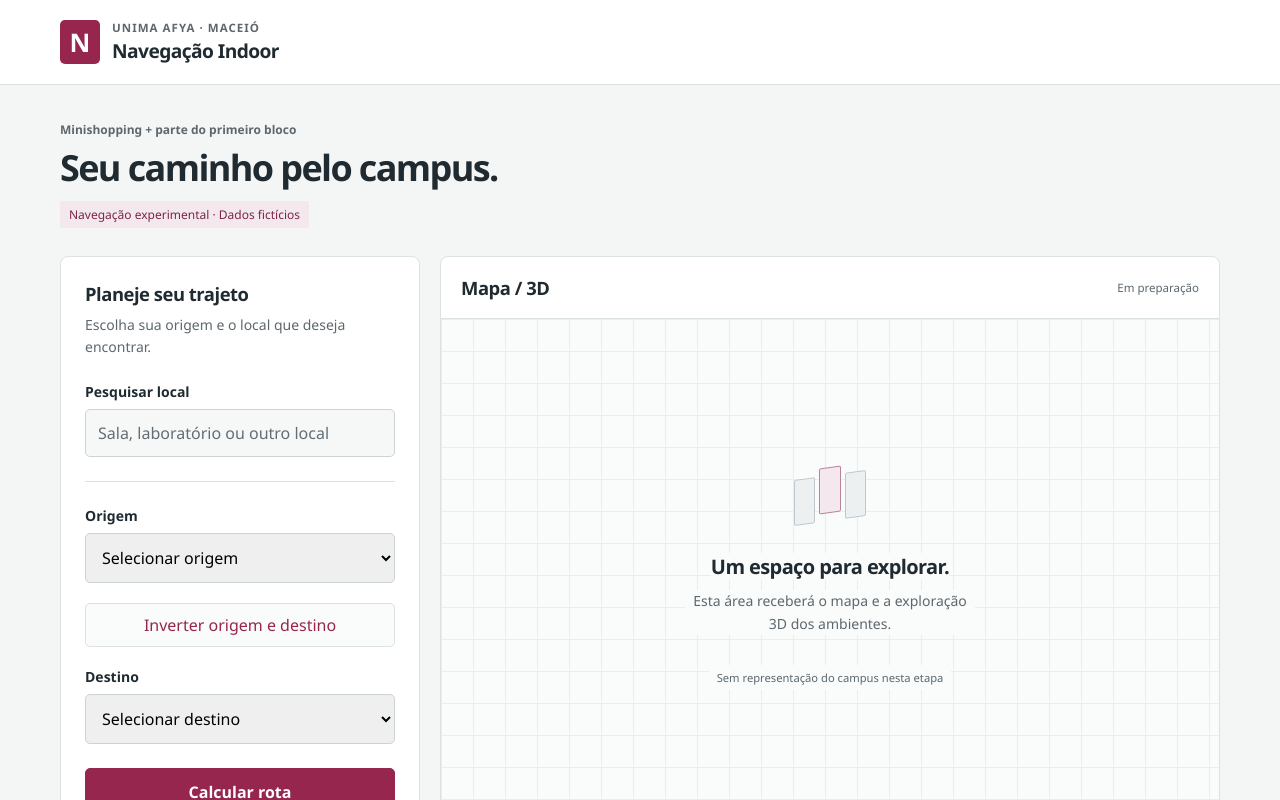
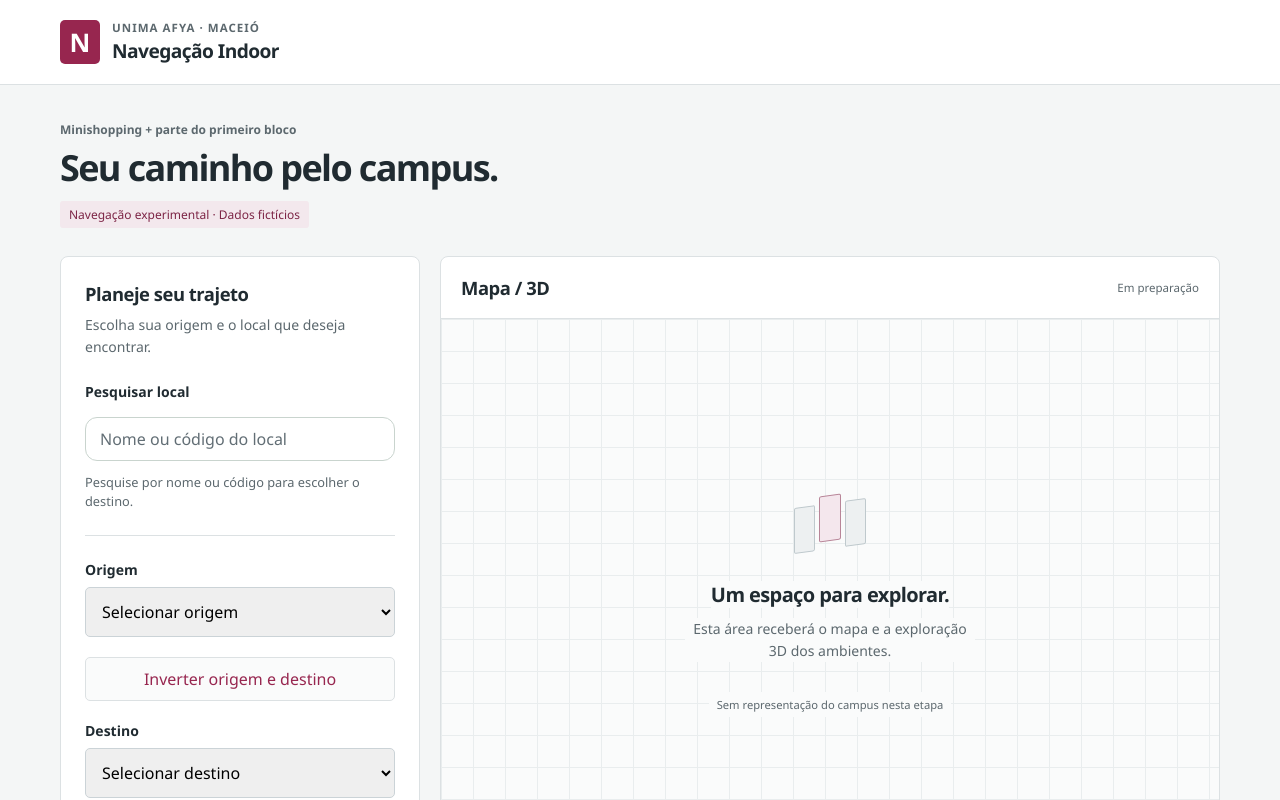
Before and after one commit to Guilhermegg-06/System-indoor, a React (Vite) app: page / in a window 1280 px wide. Shown: the top 800 px of the page. Built offline with nearby package versions, Linux system fonts and the light colour scheme.

Commit message:
feat: integrar pesquisa por nome e codigo ao catalogo

```diff
--- a/src/App.tsx
+++ b/src/App.tsx
@@ -1,10 +1,14 @@
 import { LocationField } from './components/LocationField'
+import SearchField from './components/SearchField'
 import { mockLocations } from './data/locations.mock'
+import { searchLocations } from './modules/search/searchLocations'
 
 export default function App() {
   const [originId, setOriginId] = useState('')
   const [destinationId, setDestinationId] = useState('')
   const [submitted, setSubmitted] = useState(false)
+  const [query, setQuery] = useState('')
+  const matches = searchLocations(mockLocations, query)
 
   function changeLocation(field: 'origin' | 'destination', id: string) {
     if (field === 'origin') setOriginId(id)
@@ -52,14 +56,29 @@ export default function App() {
             </p>
 
             <div className="search-field">
-              <label htmlFor="location-search">Pesquisar local</label>
-              <input
-                id="location-search"
-                type="search"
-                placeholder="Sala, laboratório ou outro local"
-                aria-describedby="preview-note"
-                disabled
-              />
+              <SearchField label="Pesquisar local" value={query} onChange={setQuery}
+                placeholder="Nome ou código do local" />
+              <p className="search-message" role="status" aria-live="polite" aria-atomic="true">
+                {!query.trim() ? 'Pesquise por nome ou código para escolher o destino.'
+                  : matches.length === 0 ? 'Nenhum local encontrado.'
+                  : `${matches.length} ${matches.length === 1 ? 'local encontrado' : 'locais encontrados'}. Escolha o destino.`}
+              </p>
+              {matches.length > 0 && (
+                <ul className="search-results" aria-label="Locais encontrados">
+                  {matches.map(location => (
+                    <li key={location.id}>
+                      <button type="button" onClick={() => {
+                        changeLocation('destination', location.id)
+                        setQuery('')
+                        document.getElementById('destination')?.focus()
+                      }}>
+                        <span>{location.name}{location.code ? ` · ${location.code}` : ''}</span>
+                        <small>{location.block}</small>
+                      </button>
+                    </li>
+                  ))}
+                </ul>
+              )}
             </div>
 
             <form onSubmit={event => { event.preventDefault(); calculateRoute() }}>
--- a/src/index.css
+++ b/src/index.css
@@ -34,6 +34,11 @@ main { max-width: 1200px; margin-inline: auto; padding: 28px 20px 24px; }
 .planner { padding: 24px; }
 .section-description { color: var(--muted); font-size: .875rem; line-height: 1.55; margin-top: 8px; }
 .search-field { margin-top: 24px; padding-bottom: 24px; border-bottom: 1px solid var(--line); }
+.search-message { margin-top: 12px; font-size: .8rem; color: var(--muted); line-height: 1.5; }
+.search-results { list-style: none; padding: 0; margin: 12px 0 0; display: grid; gap: 8px; }
+.search-results button { width: 100%; min-height: 48px; padding: 12px; border: 1px solid var(--line); border-radius: 5px; background: #fafbfb; text-align: left; color: inherit; cursor: pointer; }
+.search-results button:hover, .swap-button:hover { background: #f3e8ed; }
+.search-results small { display: block; margin-top: 4px; color: var(--muted); }
 label { display: block; font-size: .875rem; font-weight: 600; margin-bottom: 8px; }
 input, select { width: 100%; min-width: 0; min-height: 48px; border: 1px solid #cbd3d7; border-radius: 5px; padding: 12px; }
 input:disabled, select:disabled { background: #f6f8f8; color: #626e75; opacity: 1; -webkit-text-fill-color: #626e75; cursor: not-allowed; }
--- /dev/null
+++ b/src/modules/search/searchLocations.ts
@@ -0,0 +1,12 @@
+import type { Location } from '../locations/location.types'
+
+function normalize(value: string): string {
+  return value.trim().toLocaleLowerCase('pt-BR').normalize('NFD').replace(/\p{M}/gu, '')
+}
+
+export function searchLocations(locations: readonly Location[], query: string): readonly Location[] {
+  const term = normalize(query)
+  if (!term) return []
+  return locations.filter(location =>
+    normalize(location.name).includes(term) || normalize(location.code ?? '').includes(term))
+}
```
Also changed, not shown: 2 other files (tests, documents, lock files or other folders).
